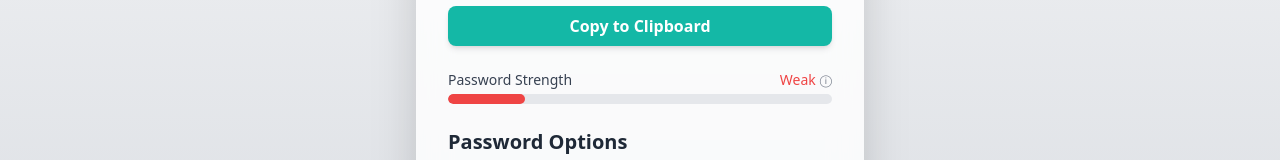
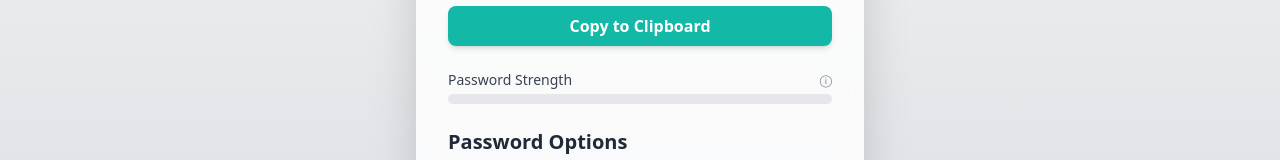
Before and after one commit to IVIonsters/KeyCrafter, a React (Vite) app in the folder KeyCrafter/: page / in a window 1280 px wide. Shown: the part 244-404 px from the top of the page. Built offline with nearby package versions, Linux system fonts and the light colour scheme.

Commit message:
implement password strength evaluation and display in StrengthBar component; update PasswordGenerator to track character count

```diff
--- a/KeyCrafter/src/App.jsx
+++ b/KeyCrafter/src/App.jsx
@@ -18,7 +18,6 @@ function App() {
 
 export default App;
 /* Features Still Needed
-Disabled Generate Button
 Password Strength Display
 Password Strength Colors and words
  */
--- a/KeyCrafter/src/components/PasswordGenerator.jsx
+++ b/KeyCrafter/src/components/PasswordGenerator.jsx
@@ -1,5 +1,4 @@
-/* eslint-disable no-unused-vars */
-import { useState } from 'react';
+import { useCallback, useEffect, useState } from 'react';
 import PasswordDisplay from './PasswordDisplay';
 import StrengthBar from './StrengthBar';
 import CheckboxGroup from './CheckboxGroup';
@@ -12,11 +11,34 @@ function PasswordGenerator() {
   //Character Options Props
   const [characters, setCharacters] = useState({ uppercase: true, lowercase: true, numbers: true, symbols: true })
 
+  //Strength State
+  const [strength, setStrength] = useState('')
+  const [characterCount, setCharacterCount] = useState('')
+
   // Character Options Handler
   const handleCharacterChange = (newCharacters) => {
     setCharacters(newCharacters)
   }
 
+  // Strength Handler
+  const strengthValue = useCallback(() => {
+    if (passwordLength <= 12 && characterCount <= 2) {
+      setStrength('weak')
+    } else if (passwordLength >= 16 && characterCount >= 3) {
+      setStrength('strong')
+    } else {
+      setStrength('medium')
+    }
+    // console.log(characterCount)
+    return strength
+  }, [passwordLength, characterCount, strength])
+
+  //characterCount Hook
+  useEffect(() => {
+    if (characterCount !== '') {
+      strengthValue();
+    }
+  }, [characterCount, strengthValue])
 
   function generatePassword() {
     // Character Variables
@@ -29,22 +51,23 @@ function PasswordGenerator() {
     //Function Variables
     let charPool = ''
     let password = ''
-
+    let count = 0
 
 
     // Character Pool Creation / Strength Count - Future Use
     if (characters.lowercase === true) {
       charPool += lowercase
+      count++
     } if (characters.uppercase === true) {
       charPool += uppercase
+      count++
     } if (characters.numbers === true) {
       charPool += numbers
+      count++
     } if (characters.symbols === true) {
       charPool += symbols
+      count++
     }
-    // Dedubg CharPool
-    // console.log(charPool)
-
 
     // Password Generation Statement
     if (passwordLength < 6) {
@@ -52,12 +75,9 @@ function PasswordGenerator() {
     } while (password.length < passwordLength) {
       password += charPool[Math.floor(Math.random() * charPool.length)]
     }
-    // Debug Logs
-    // console.log(password)
-
     // Set State Changes - Future Use
     setPassword(password)
-
+    setCharacterCount(count)
   }
 
   //Generation Disable Check
@@ -74,7 +94,9 @@ function PasswordGenerator() {
 
       {/* Strength Indicator */}
       <div className="w-full">
-        <StrengthBar />
+        <StrengthBar
+          strengthValue={strength}
+        />
       </div>
 
       {/* Options Section */}
--- a/KeyCrafter/src/components/StrengthBar.jsx
+++ b/KeyCrafter/src/components/StrengthBar.jsx
@@ -1,7 +1,23 @@
+/* eslint-disable react/prop-types */
 /* eslint-disable no-unused-vars */
 import { useState } from 'react';
 
-function StrengthBar() {
+function StrengthBar({ strengthValue }) {
+
+  //Bar Visuals
+  const strengthClasses = {
+    weak: "bg-red-500 w-1/4",
+    medium: "bg-yellow-500 w-1/2",
+    strong: "bg-green-500 w-full"
+  }
+
+  //Display Text
+  const strengthText = {
+    weak: 'Weak',
+    medium: 'Medium',
+    strong: 'Strong'
+  }
+
   return (
     <div className="w-full">
       <div className="flex justify-between items-center mb-1">
@@ -9,7 +25,7 @@ function StrengthBar() {
           Password Strength
         </p>
         <div className="flex items-center">
-          <span id="strengthText" className="text-sm font-medium text-red-500">Weak</span>
+          <span id="strengthText" className="text-sm font-medium">{strengthText[strengthValue]}</span>
           <span
             className="ml-1 text-xs text-gray-500 cursor-help"
             title="Strength is determined by password length and character variety"
@@ -20,7 +36,7 @@ function StrengthBar() {
       </div>
 
       <div className="w-full bg-gray-200 rounded-full h-2.5 overflow-hidden">
-        <div className="bg-red-500 h-2.5 rounded-full" style={{ width: '20%' }}></div>
+        <div className={`${strengthClasses[strengthValue]} h-2.5 rounded-full`}></div>
       </div>
     </div>
   );
```
